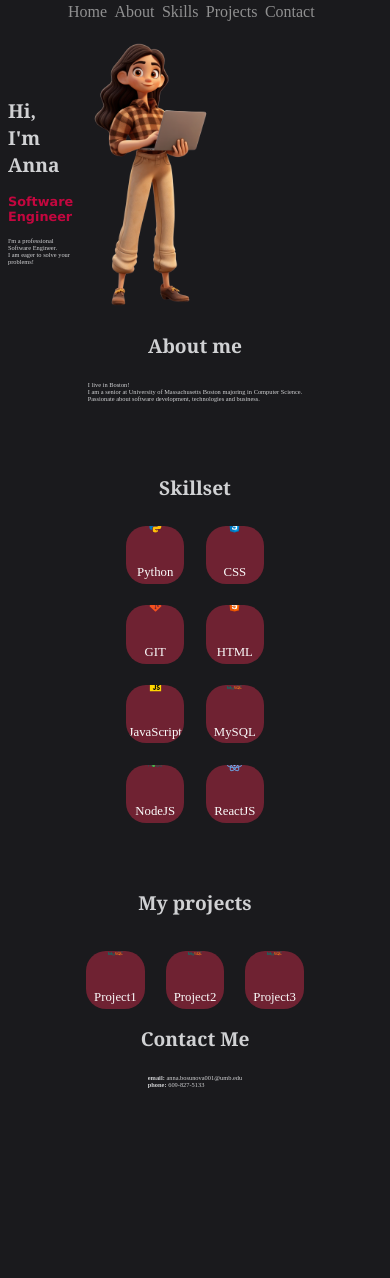
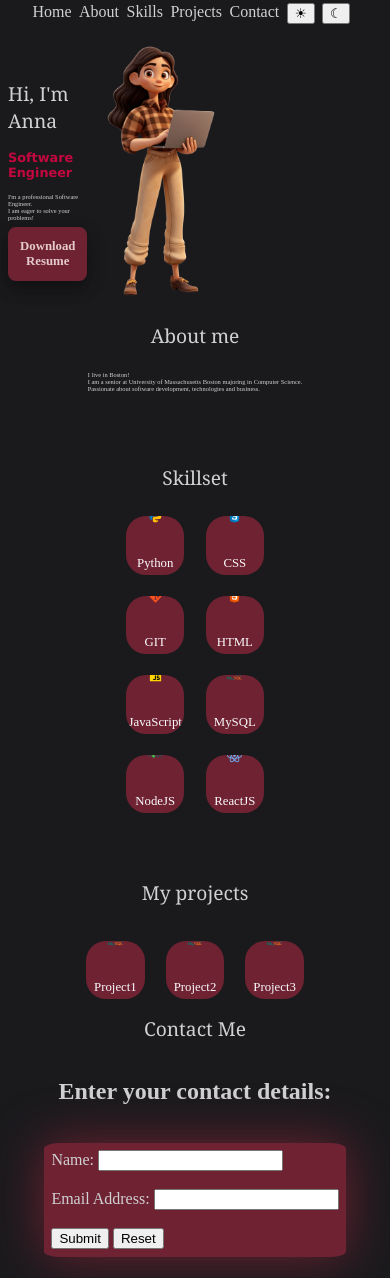
Before and after one commit to annabosunova/annabosunova.github.io, a plain HTML site: page index.html in a window 390 px wide. Shown: the part 13-1291 px from the top of the page. Before the commit the page ends 1116 px from the top, so only its background shows below. Drawn offline with Linux system fonts and the light colour scheme.

Commit message:
Add contact form, resume download button, mode switch, add js functionality

```diff
--- a/index.html
+++ b/index.html
@@ -1,7 +1,9 @@
 <!DOCTYPE html>
 <html lang="en">
 <!--Head of html document-->
+
 <head>
+    <script type="application/javascript" src="script.js"></script>
     <!--Indicates webpage character's encoding-->
     <meta charset="UTF-8" />
     <!--Insures responsiveness-->
@@ -11,6 +13,7 @@
     <link rel="stylesheet" type="text/css" href="style.css">
 </head>
 <!--Body of html document-->
+
 <body>
     <!--Header of the page-->
     <header>
@@ -20,13 +23,16 @@
             <ul class="menu">
                 <li><a href="#home-section">Home</a> </li>
                 <li><a href="#about-section">About</a> </li>
-                <li><a href="#skills-section">Skills</a>  </li>
+                <li><a href="#skills-section">Skills</a> </li>
                 <li> <a href="#portfolio-section">Projects</a> </li>
                 <li> <a href="#contact-section">Contact</a></li>
+                <li><button id="mode" onclick="switchModeWhite()">☀</button></li>
+                <li><button id="mode" onclick="switchModeDark()">☾</button></li>
 
             </ul>
         </nav>
     </header>
+
     <!--Home Section-->
     <section id="home-section">
         <div id="home">
@@ -36,6 +42,7 @@
                 <p>I'm a professional Software Engineer. <br>
                     I am eager to solve your problems!
                 </p>
+                <button id="resume-btn" onclick="downloadResume()">Download Resume</button>
             </div>
             <div class="image">
                 <img src="/imgs/home-img.png" alt="Anna's image">
@@ -114,9 +121,21 @@
     <section id="contact-section">
         <div id="contact">
             <h1>Contact Me</h1>
-            <p><b>email:</b> anna.bosunova001@umb.edu <br>
-            <b>phone:</b> 609-827-5133</p>
+            <h2>Enter your contact details:</h2> <br>
+            <form id="form1" onsubmit="return checkdata()">
+                <label for="name">Name:</label>
+                <input type="text" id="name" name="name">
+                <br><br>
+                <label for="email">Email Address:</label>
+                <input type="email" id="email" name="email">
+                <br><br>
+                <input type="submit" value="Submit">
+                <input type="reset" value="Reset">
+            </form>
+
+            </p>
         </div>
+
     </section>
 </body>
 
--- /dev/null
+++ b/script.js
@@ -0,0 +1,71 @@
+/**
+ * checkData(): -> Boolean
+ * Checks whether user's entered input is not empty
+ * @returns false and displays the message
+ *          if one or all fields are empty
+ *
+ * @returns true if data is correct
+ */
+function checkdata() {
+    //Create references to the input elements we wish to validate
+    const username = document.getElementById("name");
+    const email_address = document.getElementById("email");
+
+    //Check if username field is empty
+    if (username.value == "") {
+        alert("Please enter the name");
+        username.focus();
+        return false;
+    }
+    //Check if email field is empty
+    if (email_address.value == "") {
+        alert("Please enter the email");
+        email_address.focus();
+        return false;
+    }
+    return true;
+}
+
+/**
+ * downloadResume(): -> Void
+ *
+ * Opens resume in the window
+ */
+function downloadResume() {
+    const resumeUrl = '/documents/Resume.pdf';
+    window.open(resumeUrl, '_blank');
+}
+
+/**
+ * switchModeWhite(): -> Void
+ *
+ * Changes the background and font of the elements for the white mode
+ */
+function switchModeWhite() {
+    const body = document.querySelector("body");
+    const menuItems = document.querySelectorAll(".menu a");
+    body.style.color = "#1A1A1D";
+    body.style.backgroundColor = "#d0d1d3";
+    // Loop through each menu item and change its color
+    menuItems.forEach(item => {
+        item.style.color = "#1A1A1D";
+    });
+
+
+}
+
+/**
+ * switchModeDark(): -> Void
+ *
+ * Changes the background and font of the elements for the dark mode
+ */
+function switchModeDark() {
+    const body = document.querySelector("body");
+    const menuItems = document.querySelectorAll(".menu a");
+    body.style.color = "#d0d1d3";
+    body.style.backgroundColor = "#1A1A1D";
+    // Loop through each menu item and change its color
+    menuItems.forEach(item => {
+        item.style.color = "#BBBB";
+    });
+}
--- a/style.css
+++ b/style.css
@@ -8,7 +8,7 @@ body {
 h1 {
   font-size: clamp(1rem, 5vw, 3.5rem);
   font-family: Georgia, 'Times New Roman', Times, serif;
-  font-weight: 600;
+  font-weight: 300;
 }
 
 h3 {
@@ -28,7 +28,6 @@ p {
   list-style: none;
   /* Remove bullet points */
   padding: 0;
-  background-color: #1A1A1D;
   z-index: 1000;
 
 }
@@ -37,18 +36,39 @@ p {
   margin-right: 2%;
 }
 
-/* Change default behavior of visited links */
-.menu a:link,
-.menu a:visited {
-  color: #BBBB;
+.menu a {
+  color:#d0d1d3;
   text-decoration: none;
 }
-
 
 #home {
   display: flex;
   justify-content: center;
   align-items: center;
+}
+
+#resume-btn {
+  padding: 10px;
+  font-size: clamp(0.8rem, 1vw, 1.5rem);
+  font-weight: 900;
+  font-family: 'Times New Roman', Times, serif;
+  background-color: #6F2232;
+  border-radius: 8px;
+  border: 2px solid #6F2232;
+  transition-duration: 0.4s;
+  color: rgb(229, 203, 203);
+  box-shadow: 0 8px 16px 0 rgba(0,0,0,0.2), 0 6px 20px 0 rgba(0,0,0,0.19);
+
+}
+
+#resume-btn:hover {
+  background-color: #8c2649;
+  color: white;
+  box-shadow: 0 12px 16px 0 rgba(0,0,0,0.24), 0 17px 50px 0 rgba(0,0,0,0.19);
+}
+
+#resume-btn:active {
+  transform: translateY(4px);
 }
 
 #about,
@@ -109,9 +129,23 @@ p {
 }
 
 .skill-card h2 {
-  font-size: 0.8em;
+  font-size: clamp(0.3rem, 4vw, 2rem);
   font-weight: 400;
   color: #fbfbfb;
+}
+
+#form1 {
+  background-color: #6F2232;
+  padding: 2%;
+  border-radius: 5%;
+  box-shadow: 0px 0px 50px 0px #6F2232;
+  transition: all ease 0.5s;
+
+
+}
+
+#form1:hover {
+  background-color: #C3073F;
 }
 
 @media only screen and (max-width: 550px) {
```
Also changed, not shown: 3 other files. Lines whose indentation alone changed are shown as unchanged.
